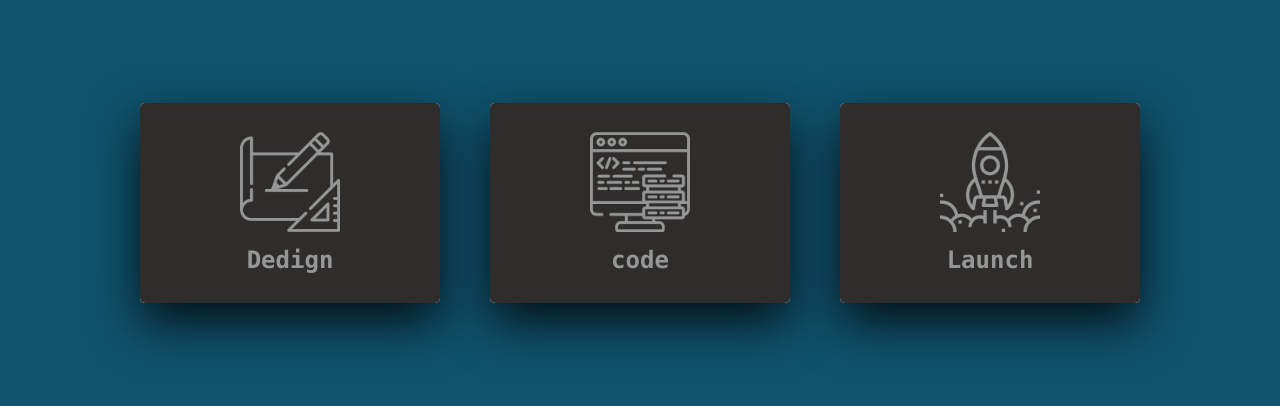
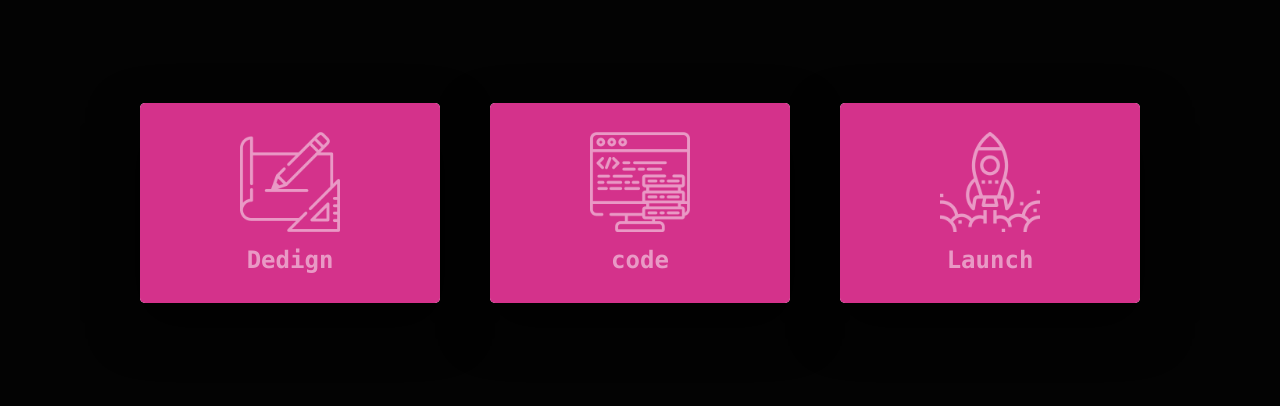
Before and after one commit to Lcourse/card-animation, a plain HTML site: page index.html in a window 1280 px wide. Shown: the part 197-603 px from the top of the page. Drawn offline with Linux system fonts and the light colour scheme.

Commit message:
Update style.css
Mudando na cor do Background e nos Card's.

```diff
--- a/style.css
+++ b/style.css
@@ -6,7 +6,7 @@
 
 body {
   min-height: 100vh;
-  background: #10536d;
+  background: #030303;
   display: flex;
   justify-content: center;
   align-items: center;
@@ -34,7 +34,7 @@ body {
 
 .container .card .face.face1 {
   position: relative;
-  background: #2e2d2c;
+  background: #d4328b;
   display: flex;
   justify-content: center;
   align-items: center;
```
